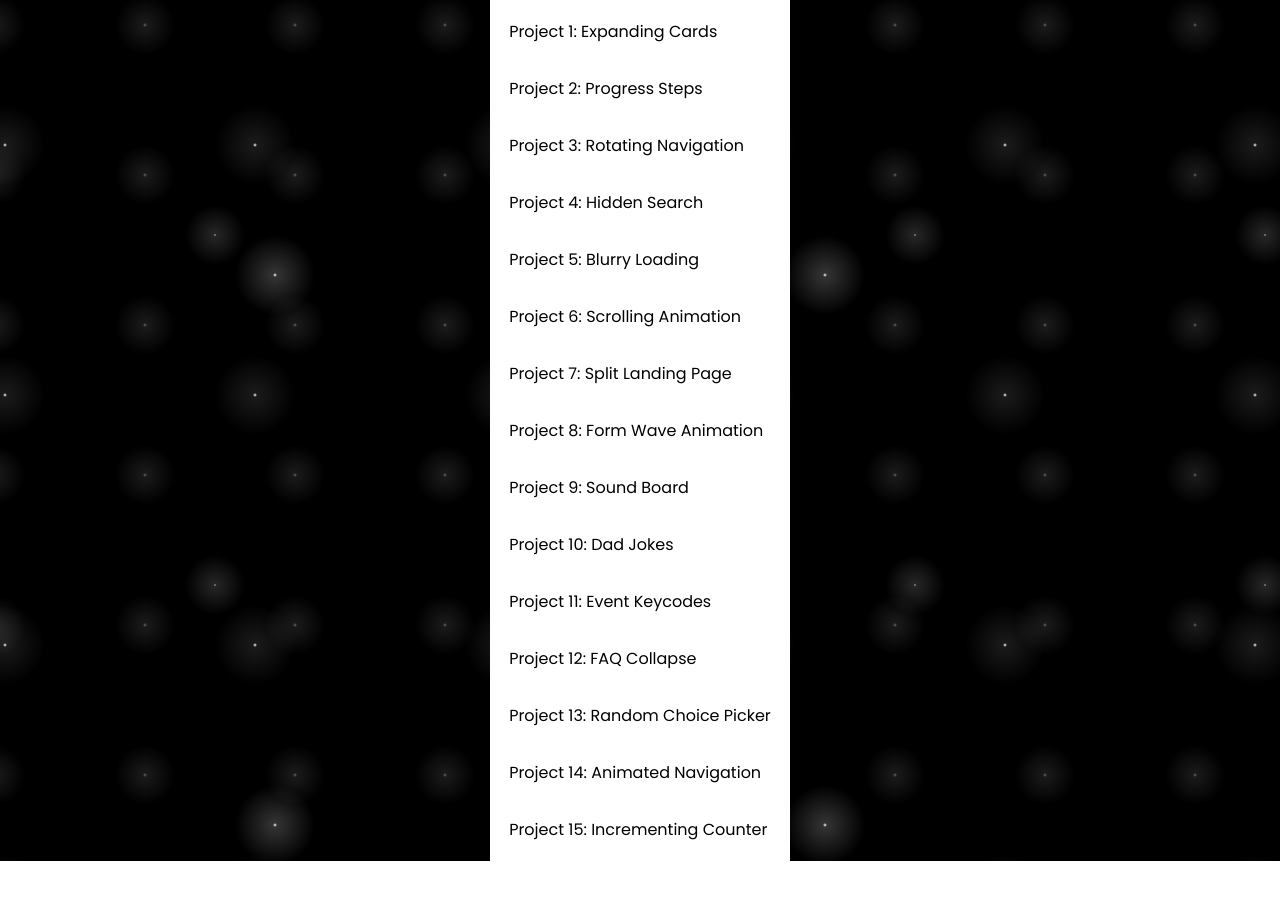
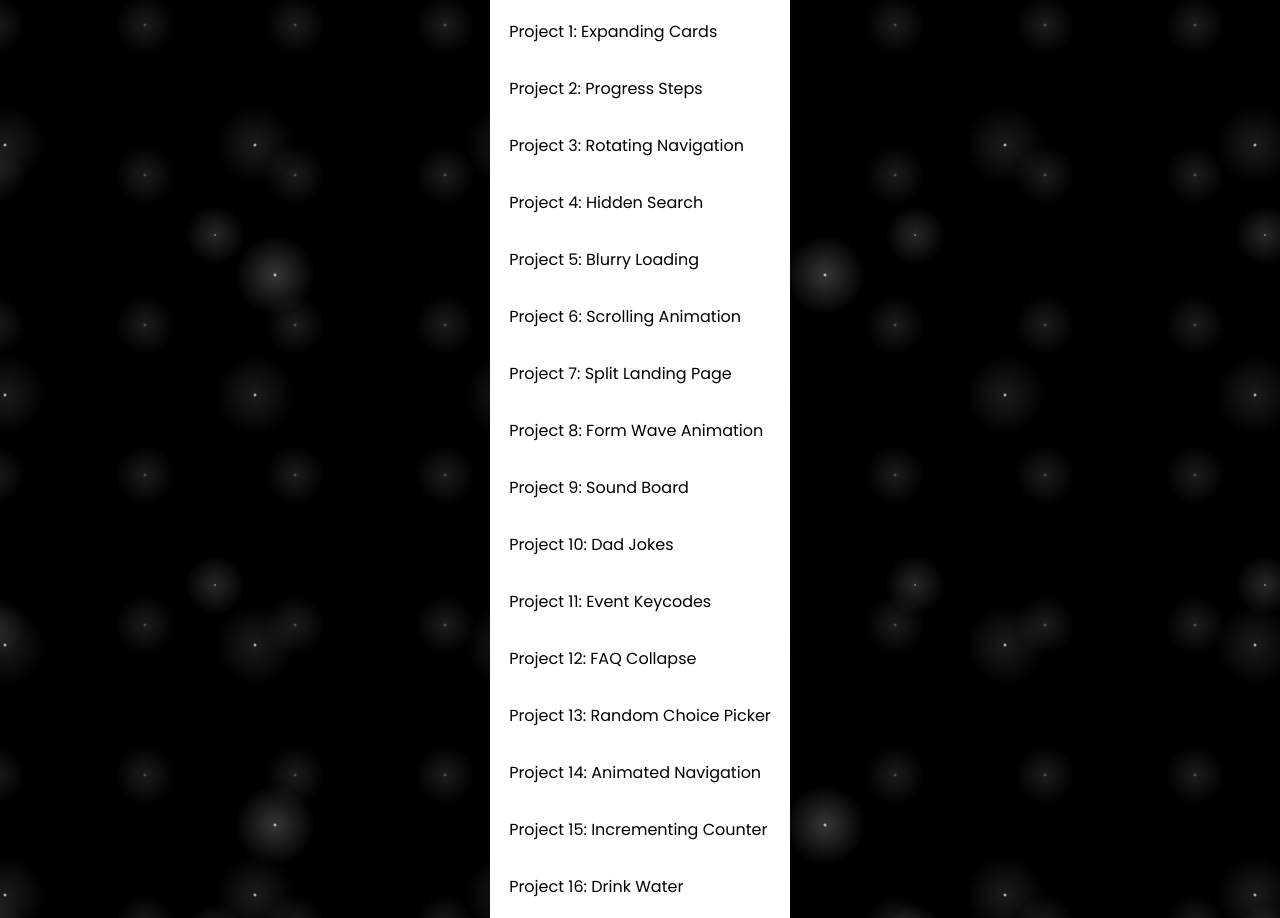
Before and after one commit to julia-joseph/mini-projects, an Angular app: page /home in a window 1280 px wide. Before the commit the page ends 861 px from the top, so only its background shows below. Built offline with nearby package versions, Linux system fonts and the light colour scheme.

Commit message:
Project 16: Drink Water - Base Setup

```diff
--- a/src/app/app-routing.module.ts
+++ b/src/app/app-routing.module.ts
@@ -110,6 +110,13 @@ const routes: Routes = [
         (m) => m.IncrementingCounterModule
       ),
   },
+  {
+    path: 'drink-water',
+    loadChildren: () =>
+      import('./drink-water/drink-water.module').then(
+        (m) => m.DrinkWaterModule
+      ),
+  },
 ];
 
 @NgModule({
--- /dev/null
+++ b/src/app/drink-water/drink-water-routing.module.ts
@@ -0,0 +1,11 @@
+import { NgModule } from '@angular/core';
+import { RouterModule, Routes } from '@angular/router';
+import { DrinkWaterComponent } from './drink-water.component';
+
+const routes: Routes = [{ path: '', component: DrinkWaterComponent }];
+
+@NgModule({
+  imports: [RouterModule.forChild(routes)],
+  exports: [RouterModule],
+})
+export class DrinkWaterRoutingModule {}
--- /dev/null
+++ b/src/app/drink-water/drink-water.component.html
@@ -0,0 +1,8 @@
+<main>
+  <div [routerLink]="['/home']" class="home-link">
+    <i class="fa-solid fa-house"></i><span></span>
+  </div>
+  <div class="container">
+    <h2>Drink Water</h2>
+  </div>
+</main>
--- /dev/null
+++ b/src/app/drink-water/drink-water.component.scss
@@ -0,0 +1,26 @@
+$primary-color: #18b6ff;
+
+main {
+  min-height: 100vh;
+  display: flex;
+  flex-direction: column;
+  justify-content: center;
+  align-items: center;
+  background-color: $primary-color;
+
+  .home-link {
+    position: fixed;
+    top: 0;
+    z-index: 2;
+    background-color: white;
+    color: $primary-color;
+    width: 100%;
+    text-align: center;
+    padding: 1rem 0;
+  }
+}
+
+.container {
+  text-align: center;
+  color: white;
+}
--- /dev/null
+++ b/src/app/drink-water/drink-water.component.ts
@@ -0,0 +1,15 @@
+import { Component, OnInit } from '@angular/core';
+
+@Component({
+  selector: 'app-drink-water',
+  templateUrl: './drink-water.component.html',
+  styleUrls: ['./drink-water.component.scss']
+})
+export class DrinkWaterComponent implements OnInit {
+
+  constructor() { }
+
+  ngOnInit(): void {
+  }
+
+}
--- a/src/app/home/home.component.ts
+++ b/src/app/home/home.component.ts
@@ -22,6 +22,7 @@ export class HomeComponent implements OnInit {
     { name: 'Random Choice Picker', path: 'random-choice-picker' },
     { name: 'Animated Navigation', path: 'animated-navigation' },
     { name: 'Incrementing Counter', path: 'incrementing-counter' },
+    { name: 'Drink Water', path: 'drink-water' },
   ];
 
   constructor() {}
```
Also changed, not shown: src/app/drink-water/drink-water.module.ts (added, +17 -0 lines), 1 other file (tests, documents, lock files or other folders).
